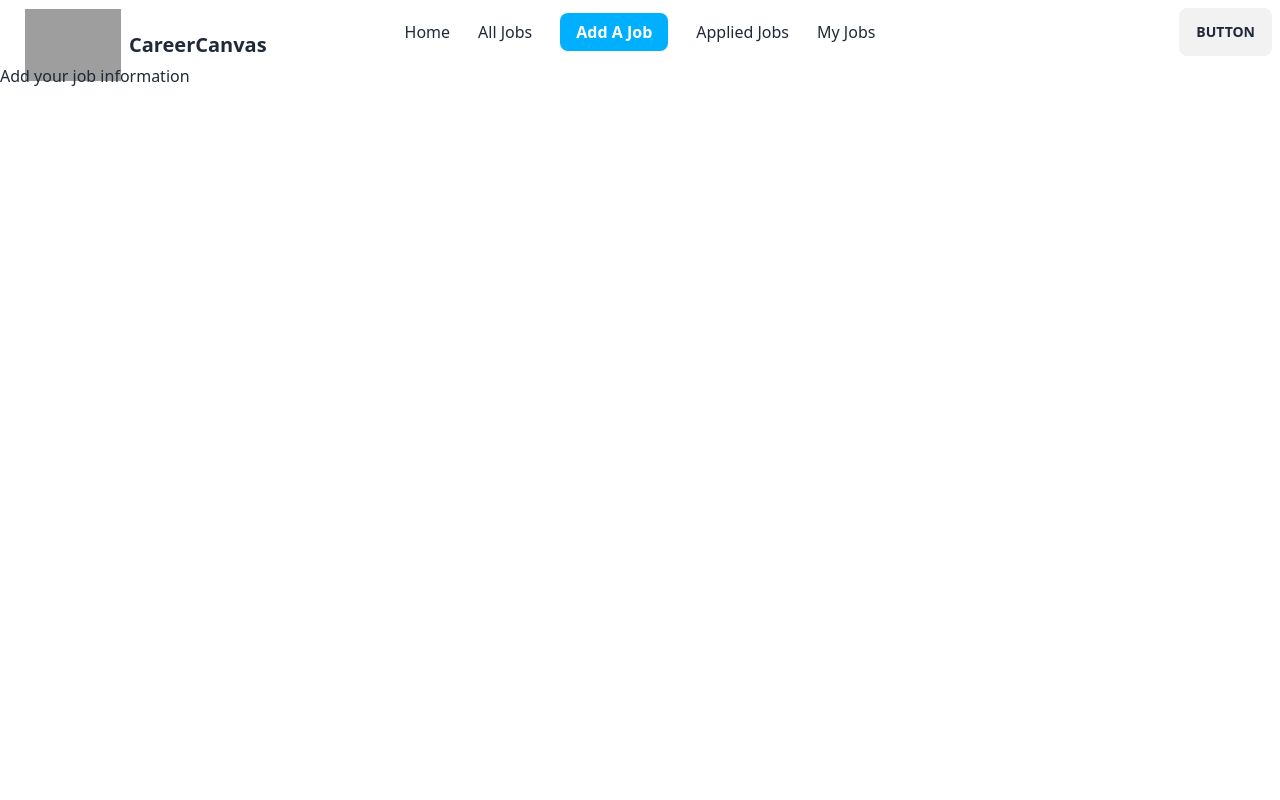
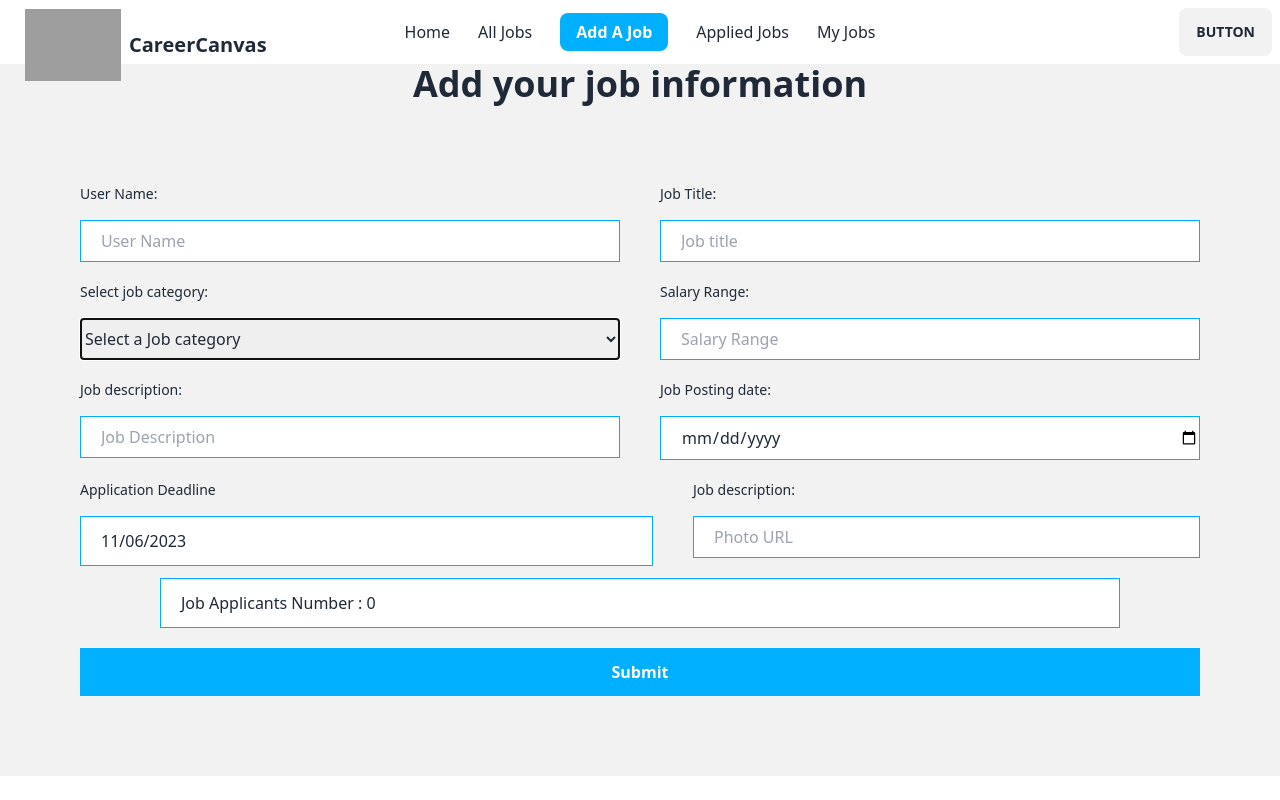
Before and after one commit to abdullahal5/assignment12, a React (Vite) app: page /addajobs in a window 1280 px wide. Built offline with nearby package versions, Linux system fonts and the light colour scheme; no server answers; grey boxes are pictures that could not be loaded.

Commit message:
add a product page complete

```diff
--- a/package.json
+++ b/package.json
@@ -14,6 +14,7 @@
     "localforage": "^1.10.0",
     "match-sorter": "^6.3.1",
     "react": "^18.2.0",
+    "react-datepicker": "^4.21.0",
     "react-dom": "^18.2.0",
     "react-icons": "^4.11.0",
     "react-router-dom": "^6.18.0",
--- a/src/Pages/AddAJob/AddAJob.jsx
+++ b/src/Pages/AddAJob/AddAJob.jsx
@@ -1,10 +1,136 @@
+import { useState } from "react";
+import DatePicker from "react-datepicker";
+import "react-datepicker/dist/react-datepicker.css";
+
 const AddAJob = () => {
-    return (
-      <div>
-        <h1>Add your job information
-        </h1>
-      </div>
-    );
+    const [selectedForm, setSelectedForm] = useState('')
+    const [startDate, setStartDate] = useState(new Date());
+    const [application, setapplication] = useState(0)
+    const handleAdd = (e) =>{
+        e.preventDefault()
+        const name = e.target.name.value
+        const title = e.target.title.value
+        const category = selectedForm
+        const salary = e.target.salary.value;
+        const description = e.target.description.value;
+        const date = e.target.date.value;
+        const deadline = startDate;
+        const photo = e.target.photo.value
+        const applicants = application
+        const job = {
+            name, title, category, salary, description,date, deadline, photo, applicants
+        }
+        console.log(job)
+
+    }
+    const handleChange = e =>{
+        setSelectedForm(e.target.value)
+    }
+  return (
+    <div className="bg-base-200">
+      <h1 className="text-4xl text-center font-semibold">
+        Add your job information
+      </h1>
+      <form onSubmit={handleAdd} className="p-20">
+        <div className="flex justify-center gap-10">
+          <div className="w-full">
+            <p className="text-sm pb-4">User Name:</p>
+            <input
+              name="name"
+              className="pl-5 w-full mb-5 py-2 border border-[#00B0FF]"
+              type="text"
+              placeholder="User Name"
+            />
+          </div>
+          <div className="w-full">
+            <p className="text-sm pb-4">Job Title:</p>
+            <input
+              name="title"
+              className="pl-5 w-full mb-5 py-2 border border-[#00B0FF]"
+              type="text"
+              placeholder="Job title"
+            />
+          </div>
+        </div>
+        <div className="flex gap-10">
+          <div className="w-full">
+            <p className="text-sm pb-4">Select job category:</p>
+
+            <select
+              className="w-full mb-5 py-2 border border-[#00B0FF]"
+              name="category"
+              autoFocus
+              onChange={handleChange}
+            >
+              <option value="">Select a Job category</option>
+              <option value="On Site">On Site</option>
+              <option value="Remote">Remote</option>
+              <option value="Part-Time">Part-Time</option>
+              <option value="Hybrid">Hybrid</option>
+            </select>
+          </div>
+          <div className="w-full">
+            <p className="text-sm pb-4">Salary Range:</p>
+
+            <input
+              name="salary"
+              className=" w-full mb-5 pl-5 py-2 border border-[#00B0FF]"
+              type="text"
+              placeholder="Salary Range"
+            />
+          </div>
+        </div>
+        <div className="flex justify-center gap-10">
+          <div className="w-full">
+            <p className="text-sm pb-4">Job description:</p>
+
+            <input
+              name="description"
+              className=" pl-5 w-full mb-5 py-2 border border-[#00B0FF]"
+              type="text"
+              placeholder="Job Description"
+            />
+          </div>
+          <div className="w-full">
+            <p className="text-sm pb-4">Job Posting date:</p>
+            <input
+              name="date"
+              className="pl-5 w-full mb-5 py-2 border border-[#00B0FF]"
+              type="date"
+              placeholder="Job Posting Date"
+            />
+          </div>
+        </div>
+        <div className="flex justify-center gap-10">
+          <div className="w-full">
+            <p className="text-sm pb-4">Application Deadline</p>
+            <DatePicker
+              className="w-[573px] py-3 pl-5 border border-[#00B0FF]"
+              selected={startDate}
+              onChange={(date) => setStartDate(date)}
+            />
+          </div>
+          <div className="w-full">
+            <p className="text-sm pb-4">Job description:</p>
+            <input
+              name="photo"
+              className=" pl-5 w-full mb-5 py-2 border border-[#00B0FF]"
+              type="text"
+              placeholder="Photo URL"
+            />
+          </div>
+        </div>
+        <p className="border border-[#00B0FF] py-3 pl-5 bg-white mx-20">
+          Job Applicants Number : {application}
+        </p>
+        <div>
+          <button className="w-full mt-5 text-white font-bold bg-[#00B0FF] py-3 ">
+            Submit
+          </button>
+        </div>
+      </form>
+    </div>
+  );
 };
 
 export default AddAJob;
```
Also changed, not shown: 1 other file (tests, documents, lock files or other folders).
